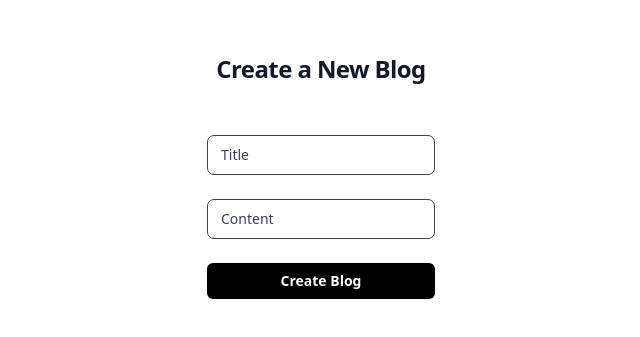
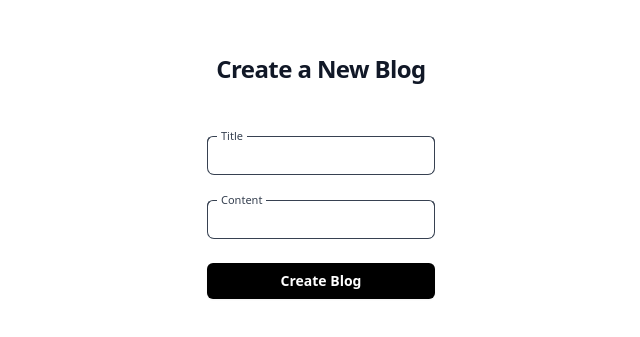
Before and after one commit to Firm-Collective/One-Accord, a Next.js app: page /example in a window 1280 px wide. Shown: the part 245-582 px from the top of the page, without its empty margins (319-959 px from the left). Built offline with nearby package versions, Linux system fonts and the light colour scheme.

Commit message:
fixed input error

```diff
--- a/components/input.tsx
+++ b/components/input.tsx
@@ -9,7 +9,7 @@ interface InputProps extends React.InputHTMLAttributes<HTMLInputElement> {
   isRequired?: boolean;
 }
 
-const Input: React.FC<InputProps> = ({ label, name, register, type, isRequired, className, ...props }) => {
+const Input: React.FC<InputProps> = ({ label, name, register, isRequired, className, ...props }) => {
   const baseStyles =
     'peer w-full h-full bg-transparent text-gray-700 font-sans font-normal outline outline-0 focus:outline-0 disabled:bg-gray-50 disabled:border-0 transition-all placeholder-shown:border placeholder-shown:border-gray-700 placeholder-shown:border-t-gray-700 border focus:border-2 border-t-transparent focus:border-t-transparent text-sm px-3 py-2.5 rounded-[7px] border-gray-700 focus:border-gray-900';
   const errorStyles = 'ring-red-500 text-red-500';
@@ -17,7 +17,13 @@ const Input: React.FC<InputProps> = ({ label, name, register, type, isRequired,
   return (
     <div>
       <div className='relative w-full h-10'>
-        <input className={baseStyles} type={type} placeholder=' ' />
+        <input
+          {...props} // Spread other props
+          id={name}
+          name={name}
+          className={classNames(baseStyles, className)}
+          {...register}
+        />
         <label className="flex w-full h-full select-none pointer-events-none absolute left-0 font-normal !overflow-visible truncate peer-placeholder-shown:text-gray-700 leading-tight peer-focus:leading-tight peer-disabled:text-transparent peer-disabled:peer-placeholder-shown:text-gray-700 transition-all -top-1.5 peer-placeholder-shown:text-sm text-[11px] peer-focus:text-[11px] before:content[' '] before:block before:box-border before:w-2.5 before:h-1.5 before:mt-[6.5px] before:mr-1 peer-placeholder-shown:before:border-transparent before:rounded-tl-md before:border-t peer-focus:before:border-t-2 before:border-l peer-focus:before:border-l-2 before:pointer-events-none before:transition-all peer-disabled:before:border-transparent after:content[' '] after:block after:flex-grow after:box-border after:w-2.5 after:h-1.5 after:mt-[6.5px] after:ml-1 peer-placeholder-shown:after:border-transparent after:rounded-tr-md after:border-t peer-focus:after:border-t-2 after:border-r peer-focus:after:border-r-2 after:pointer-events-none after:transition-all peer-disabled:after:border-transparent peer-placeholder-shown:leading-[3.75] text-gray-700 peer-focus:text-gray-900 before:border-gray-700 peer-focus:before:!border-gray-900 after:border-gray-700 peer-focus:after:!border-gray-900">
           {label} {isRequired && <span className='text-red-500 ml-1'>*</span>}
         </label>
```
